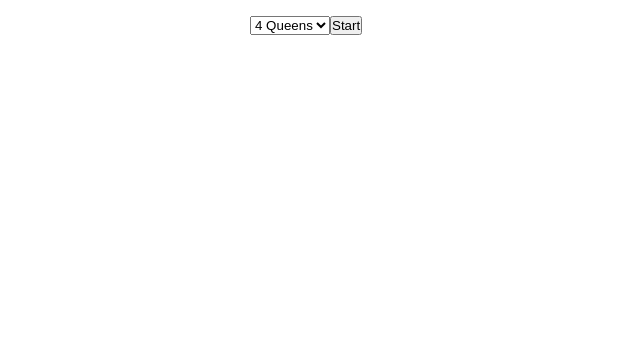
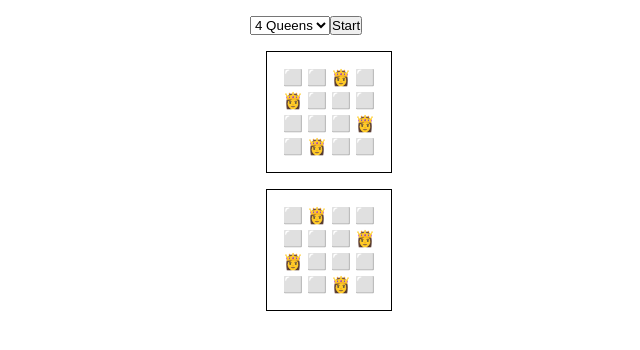
Before and after one commit to RitamChakraborty/n_queen_visualization, a React (Vite) app: page / in a window 1280 px wide. Both pictures are taken after a click on the button "Start". Shown: the top 350 px of the page, without its empty margins (22-662 px from the left). Built offline with nearby package versions, Linux system fonts and the light colour scheme; the HTML template or start-up script is replaced by a standard one.

Commit message:
Display solutions with emojis

```diff
--- a/src/App.tsx
+++ b/src/App.tsx
@@ -1,15 +1,11 @@
 import NQueenService from "./service/n-queen-service";
 import './App.css';
-import {useRef} from "react";
+import {useRef, useState} from "react";
+import Board from "./component/board/Board";
 
 export default function App() {
     const queens = useRef<HTMLSelectElement>(null);
-
-    function handle() {
-        const nQueenService = new NQueenService(8);
-        const positions = nQueenService.getPositions()
-        console.log(positions);
-    }
+    const [boards, setBoards] = useState<any[]>([]);
 
     function onQueensChange() {
     }
@@ -18,17 +14,25 @@ export default function App() {
         return parseInt(queens!.current!.value);
     }
 
-    function start() {
+    function initializeSelectedQueens() {
         if (!queens!.current!.value) {
             queens!.current!.value = "4";
         }
+    }
 
-        console.log(getSelectedQueens());
+    function start() {
+        initializeSelectedQueens();
+        const queens = getSelectedQueens();
+        const nQueenService = new NQueenService(queens);
+        const positions = nQueenService.getPositions()
+        console.log(positions);
+        setBoards(positions);
     }
 
     return (
         <>
             <div className="container">
+                <nav>
                     <select
                         name="queens"
                         id="queens"
@@ -40,6 +44,14 @@ export default function App() {
                         <option value="8">8 Queens</option>
                     </select>
                     <button onClick={start}>Start</button>
+                </nav>
+                <div className="boards">
+                    {
+                        boards.map((board: any[], i: number) => {
+                            return <Board key={`${i}`} board={board}/>
+                        })
+                    }
+                </div>
             </div>
         </>
     );
--- /dev/null
+++ b/src/component/board/Board.css
@@ -0,0 +1,9 @@
+#board {
+    display: grid;
+    place-items: center;
+    width: min-content;
+    gap: 4px;
+    margin: 1rem;
+    border: 1px solid black;
+    padding: 1rem;
+}
--- /dev/null
+++ b/src/component/board/Board.tsx
@@ -0,0 +1,26 @@
+import Cell from "../cell/Cell";
+import "./Board.css";
+
+type BoardProps = {
+    board: any[]
+}
+
+export default function Board(props: BoardProps) {
+    return (
+        <div
+            id="board"
+            style={{
+                gridTemplateColumns: `repeat(${props.board.length}, 1fr)`
+            }}
+        >
+            {
+                props.board.map((row: any, i: number) => {
+                    return row.map((col: any, j: number) => {
+                        let value: number = col as number;
+                        return <Cell key={`${i}${j}`} value={value}/>
+                    });
+                })
+            }
+        </div>
+    );
+}
--- /dev/null
+++ b/src/component/cell/Cell.tsx
@@ -0,0 +1,21 @@
+import './Cell.css';
+
+type CellProps = {
+    value: number
+}
+
+export default function Cell(props: CellProps) {
+    function getCellValue(): string {
+        if (props.value === 1) {
+            return "👸";
+        } else {
+            return "⬜️";
+        }
+    }
+
+    return (
+        <span id="cell">
+            <span>{getCellValue()}</span>
+        </span>
+    );
+}
```
Also changed, not shown: src/component/Cell.tsx (deleted, +0 -7 lines), src/component/cell/Cell.css (added). Lines whose indentation alone changed are shown as unchanged.
